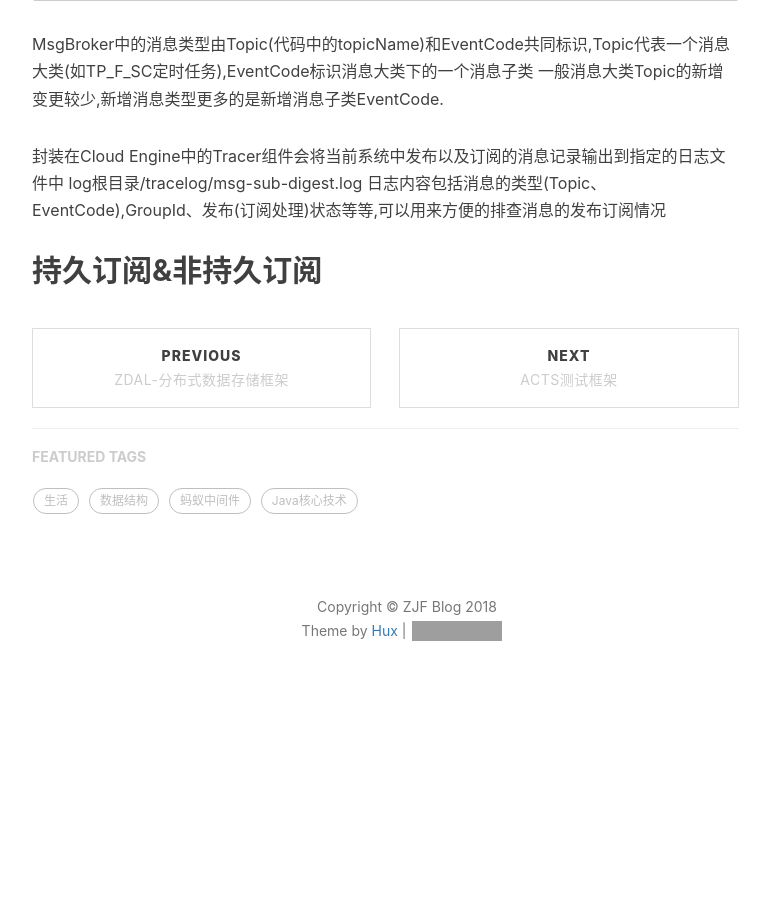
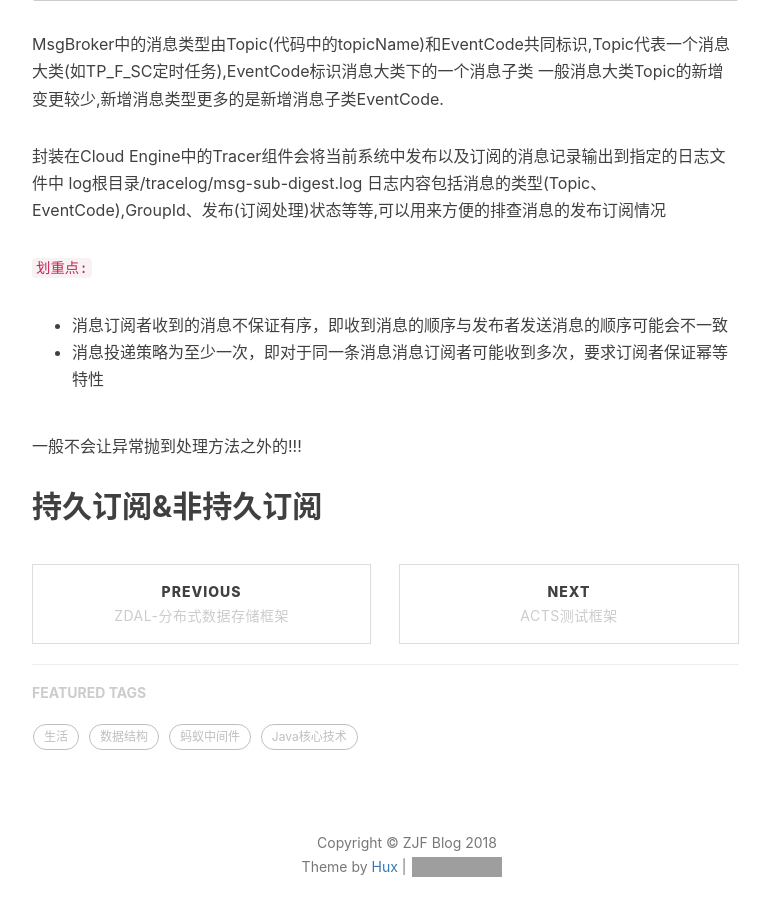
Before and after one commit to DoubleChick/DoubleChick.github.io, a Jekyll site: the page built from _posts/2018-02-20-MsgBroker.markdown, in a window 1280 px wide and 900 px high, scrolled down 1668 px. Shown: the whole window, without its empty margins (233-1003 px from the left). Built offline with Jekyll 4.4.1, drawn with Linux system fonts in a browser that asks for light colours; nearby versions of some CDN libraries; comment, search, counter and statistics services are not loaded; before the commit the page ends 2403 px from its top, so only the background shows below that; grey boxes are pictures that could not be loaded.

Commit message:
补充提交

```diff
--- a/_posts/2017-12-10-zdal.markdown
+++ b/_posts/2017-12-10-zdal.markdown
@@ -173,7 +173,7 @@ public class ZDALRule {
 
 ZDAL的分布式Sequence等其他特性后续有心得再补充 ╮(￣▽￣"")╭
 —————————————————————————————————————————————————————
-在实际的项目中,有一种场景:部分的表因为数据量大而进行了真实的(物理)分库分表,而一些表存储的数据量还比较少的表没有必要分库甚至分表.
+在实际的项目中,有一种场景:部分的表因为数据量大而进行了真实的(物理)分库分表,而一些存储数据量比较少的表没有必要分库甚至分表.
 
 这种数据量少的表虽然统一配置了分库分表的路由规则,但物理结构上是单库单表.
 
--- a/_posts/2018-02-20-MsgBroker.markdown
+++ b/_posts/2018-02-20-MsgBroker.markdown
@@ -48,5 +48,11 @@ MsgBroker中的消息类型由Topic(代码中的topicName)和EventCode共同标
 封装在Cloud Engine中的Tracer组件会将当前系统中发布以及订阅的消息记录输出到指定的日志文件中 log根目录/tracelog/msg-sub-digest.log
 日志内容包括消息的类型(Topic、EventCode),GroupId、发布(订阅处理)状态等等,可以用来方便的排查消息的发布订阅情况
 
+`划重点:`
+* 消息订阅者收到的消息不保证有序，即收到消息的顺序与发布者发送消息的顺序可能会不一致
+* 消息投递策略为至少一次，即对于同一条消息消息订阅者可能收到多次，要求订阅者保证幂等特性
+
+一般不会让异常抛到处理方法之外的!!!
+
 
 ## 持久订阅&非持久订阅
```
